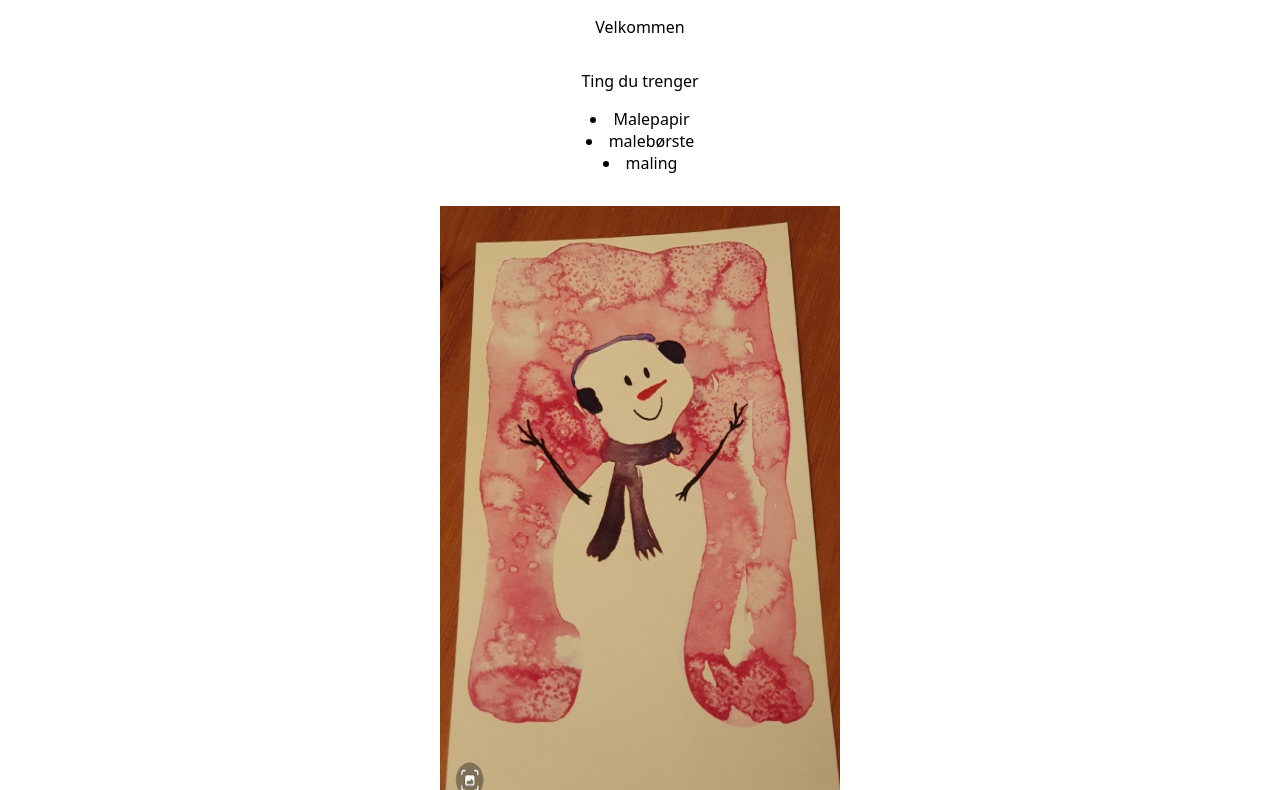
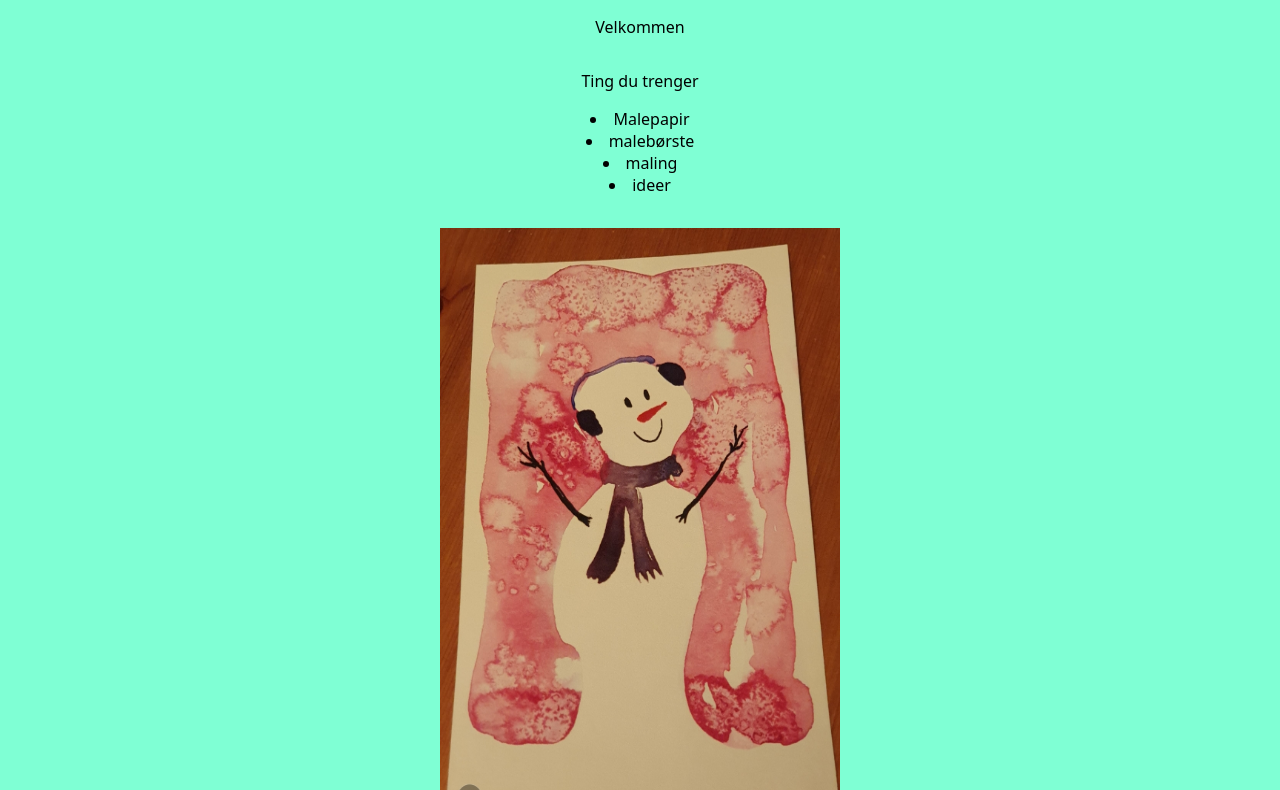
Before and after one commit to Talitha76/Monicas-maleverden, a website: page index.html in a window 1280 px wide. Shown: the part 138-928 px from the top of the page. Drawn offline with Linux system fonts and the light colour scheme.

Commit message:
Nytt listeelement og bakgrunnsfarge

```diff
--- a/index.html
+++ b/index.html
@@ -27,6 +27,7 @@
         <li>Malepapir</li>
         <li>malebørste</li>
         <li>maling</li>
+        <li>ideer</li>
       </p>
       <img src="Snowman.jpg" alt="Snømann" width="400" height="600"/>
     </main>
--- a/styles.css
+++ b/styles.css
@@ -49,4 +49,5 @@ main {
   flex-direction: column;
   justify-content: center;
   align-items: center;
+  background-color: aquamarine;
 }
```
